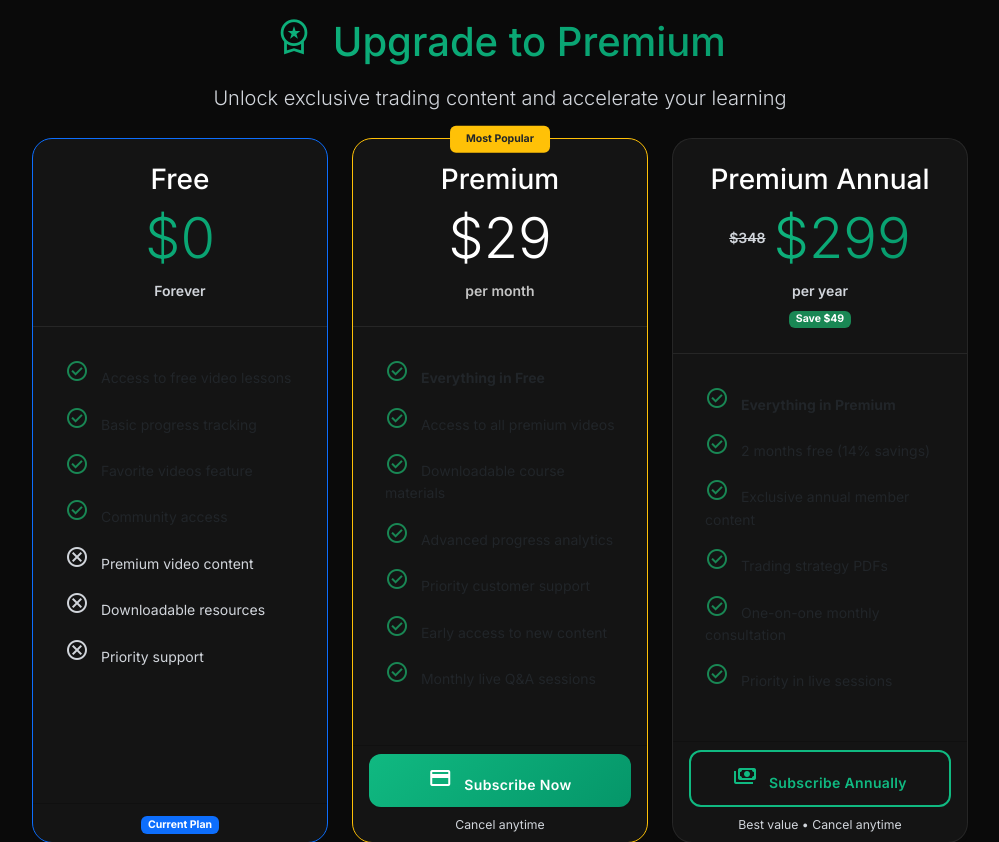
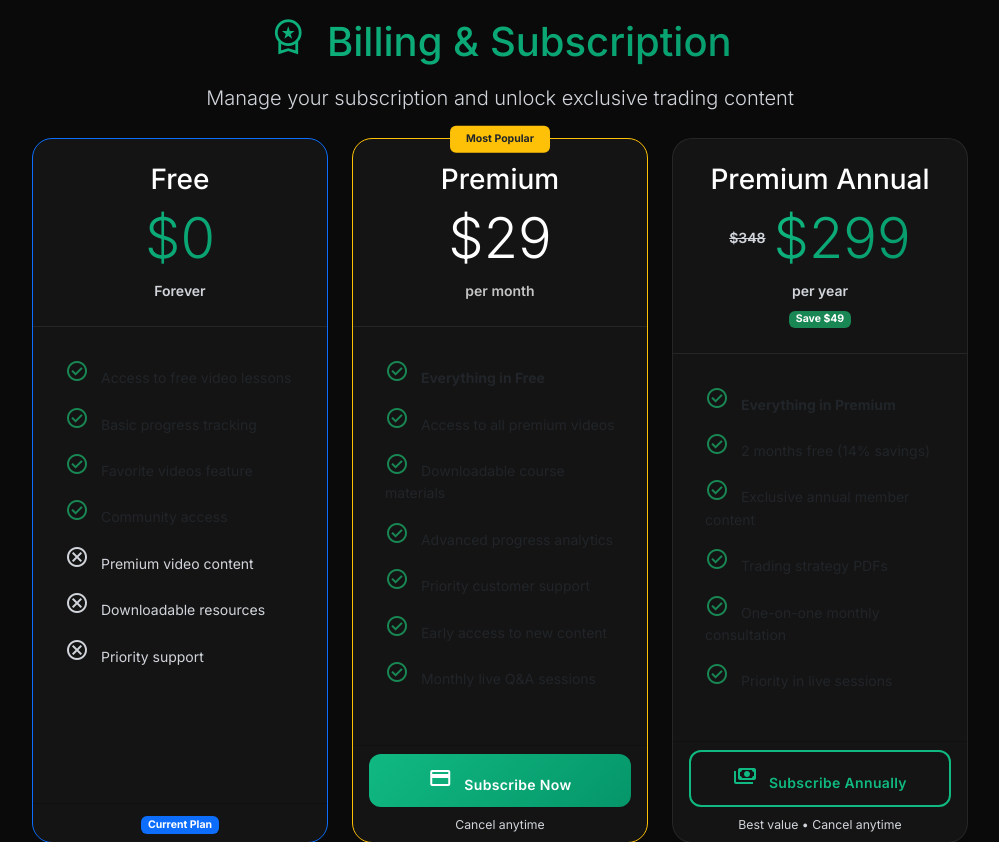
Before and after one commit to Tradersimpulse/tgfxtradelab, a Flask app: template templates/ subscription.html in a window 1280 px wide. Shown: the top 842 px of the page, without its empty margins (280-1279 px from the left). Run offline with Flask 3, Linux system fonts and the light colour scheme; the template is opened without the code that fills it, so the values that code supplies are empty; some libraries are stand-ins or nearby versions.

Commit message:
Update  subscription.html

```diff
--- a/templates/ subscription.html
+++ b/templates/ subscription.html
@@ -1,6 +1,6 @@
 {% extends "base.html" %}
 
-{% block title %}Premium Subscription - TGFX Trade Lab{% endblock %}
+{% block title %}Billing & Subscription - TGFX Trade Lab{% endblock %}
 
 {% block content %}
 <div class="row mb-4">
@@ -8,9 +8,9 @@
         <div class="text-center">
             <h1 class="text-gradient-primary mb-3">
                 <span class="material-symbols-outlined me-2" style="font-size: 2.5rem;">workspace_premium</span>
-                Upgrade to Premium
+                Billing & Subscription
             </h1>
-            <p class="text-muted mb-0 lead">Unlock exclusive trading content and accelerate your learning</p>
+            <p class="text-muted mb-0 lead">Manage your subscription and unlock exclusive trading content</p>
         </div>
     </div>
 </div>
```
